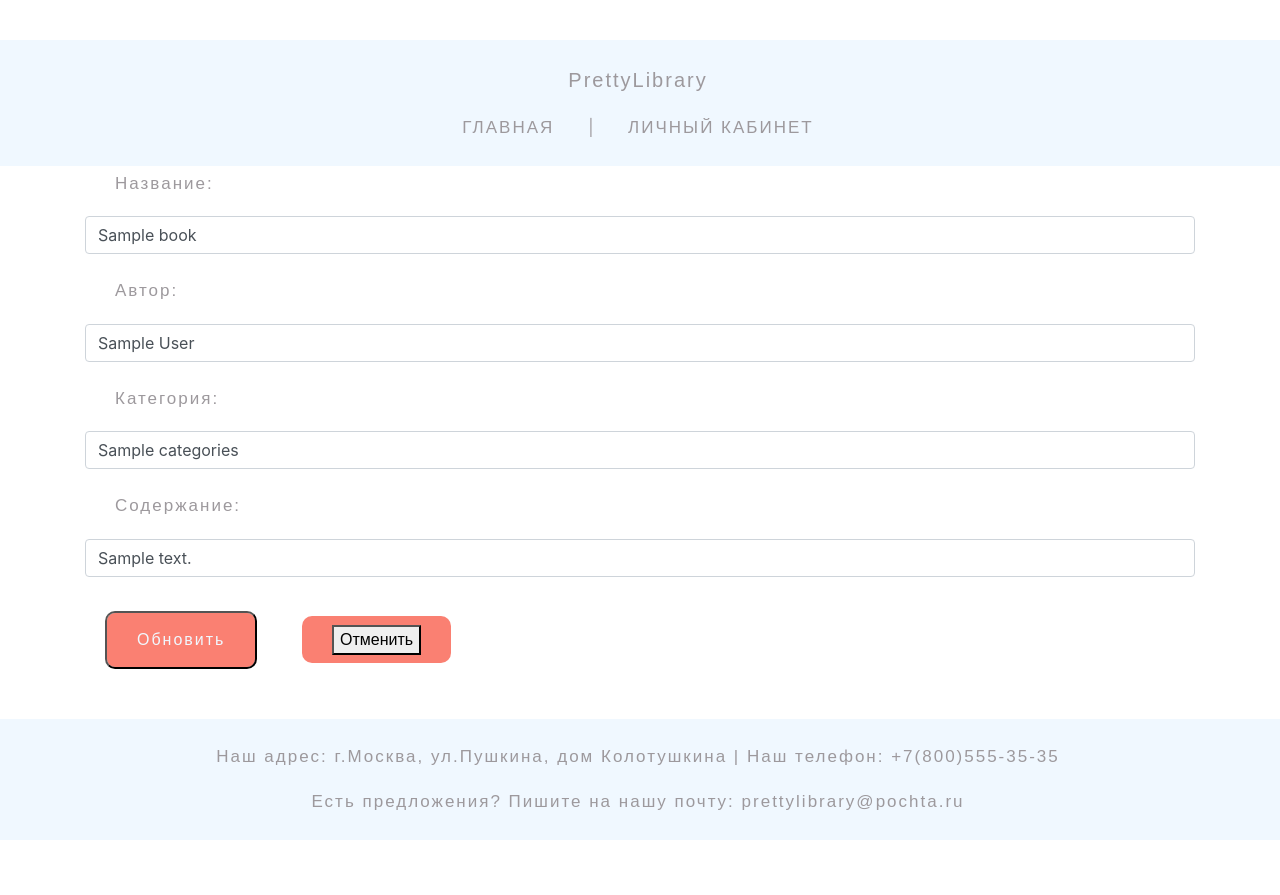
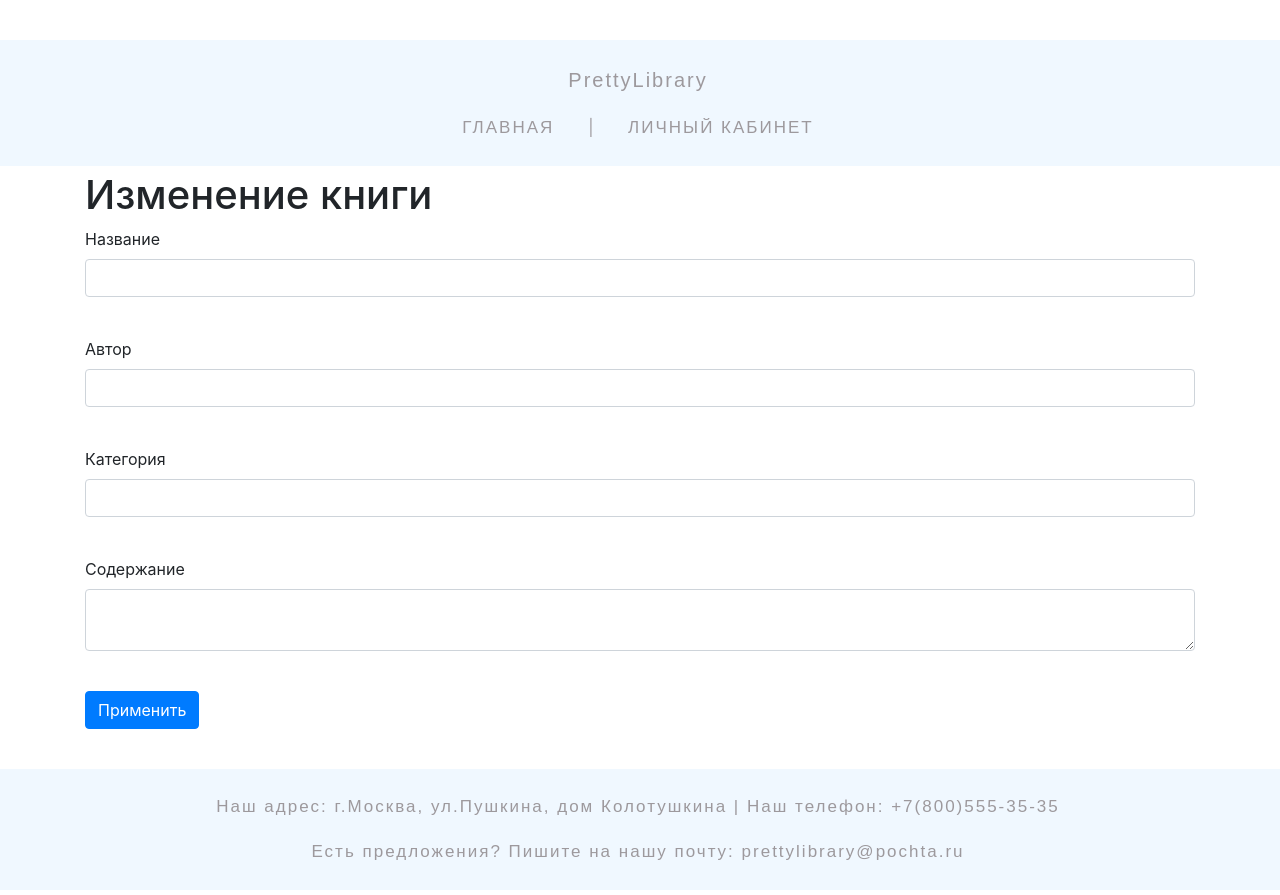
Before and after one commit to kKrIsTiNaA/flask_project, a Flask app: template templates/edit_book.html in a window 1280 px wide. Before the commit the page ends 840 px from the top, so only its background shows below. Run offline with Flask 2, Linux system fonts and the light colour scheme; the template is opened without the code that fills it: values that come from a table or form of the project are taken from there, most other values are stand-ins (such as "Sample title", 1, 10 or a date in 2020); some libraries are stand-ins or nearby versions.

Commit message:
formatted functions

```diff
--- a/main.py
+++ b/main.py
@@ -8,9 +8,9 @@ from wtforms import PasswordField, BooleanField, SubmitField, StringField, \
     SelectMultipleField, widgets, TextAreaField
 from wtforms.fields.html5 import EmailField
 from wtforms.validators import DataRequired
-from wtforms import Form
+
+import books_api
 from data import db_session, users, books
-import books_api
 
 CHOICES = [('Детские', 'Детские'),
            ('Классика', "Классика"),
@@ -34,6 +34,11 @@ login_manager.init_app(app)
 @app.errorhandler(404)
 def not_found():
     return make_response(jsonify({'error': 'Not found'}), 404)
+
+
+@app.errorhandler(500)
+def cant_process():
+    return make_response(jsonify({'error': 'Server error'}), 404)
 
 
 class SymbolError(Exception):
@@ -95,12 +100,6 @@ class RegisterForm(FlaskForm):
     categories = MultiCheckboxField(u"Какие жанры книг вы предпочитаете?",
                                     choices=CHOICES)
     submit = SubmitField('Зарегистрироваться')
-
-
-class SearchForm(Form):
-   search = StringField('search', [DataRequired()])
-   submit = SubmitField('Поиск',
-                        render_kw={'class': 'btn btn-success btn-block'})
 
 
 class BooksForm(FlaskForm):
@@ -202,14 +201,29 @@ def edit_books(book_id):
 @login_required
 def delete_book(book_id):
     session = db_session.create_session()
-    news = session.query(books.Books).filter(books.Books.id == book_id,
-                                             books.Books.who_added == current_user.id).first()
-    if news:
-        session.delete(news)
-        session.commit()
+    book = session.query(books.Books).filter(
+        books.Books.id == book_id,
+        books.Books.who_added == current_user.id).first()
+    if book:
+        return render_template('delete_book.html', book=book)
     else:
         abort(404)
     return redirect('/')
+
+
+@app.route('/books/delete_2/<int:book_id>')
+@login_required
+def one_more_delete(book_id):
+    session = db_session.create_session()
+    book = session.query(books.Books).filter(
+        books.Books.id == book_id,
+        books.Books.who_added == current_user.id).first()
+    session.delete(book)
+    session.commit()
+    all_books = session.query(books.Books).filter(
+        books.Books.who_added == 1)
+    return render_template('books.html', books=all_books,
+                           title='Все книги | PrettyLibrary')
 
 
 @app.route('/register', methods=['GET', 'POST'])
@@ -217,13 +231,15 @@ def register():
     form = RegisterForm()
     if form.validate_on_submit():
         if form.password.data != form.password_again.data:
-            return render_template('register.html', title='Регистрация | PrettyLibrary',
+            return render_template('register.html',
+                                   title='Регистрация | PrettyLibrary',
                                    form=form,
                                    message="Пароли не совпадают")
         sessions = db_session.create_session()
         if sessions.query(users.User).filter(
                 users.User.email == form.email.data).first():
-            return render_template('register.html', title='Регистрация | PrettyLibrary',
+            return render_template('register.html',
+                                   title='Регистрация | PrettyLibrary',
                                    form=form,
                                    message="Такой пользователь уже есть")
         categories = ', '.join(x for x in form.categories.data)
--- a/templates/edit_book.html
+++ b/templates/edit_book.html
@@ -1,20 +1,47 @@
 {% extends "base.html" %}
 
 {% block content %}
-    <form action="{{ url_for('edit_books', book_id = book.id)}}" method="post">
-  <div class="form-group">
-    <label for="name" class="footer">Название:</label>
-    <input type="text" class="form-control" name="name" value="{{book.name}}"> <br>
-      <label for="author" class="footer">Автор:</label>
-    <input type="text" class="form-control" name="author" value="{{book.author}}"> <br>
-      <label for="categories" class="footer">Категория:</label>
-    <input type="text" class="form-control" name="categories" value="{{book.categories}}"><br>
-      <label for="content" class="footer">Содержание:</label>
-    <input type="text" class="form-control" name="content" value="{{book.content}}"><br>
-    <button type="submit" class="button"> Обновить</button>
-    <a href='{{ url_for("show_books") }}' class="button">
-      <button>Отменить</button>
-    </a>
-  </div>
+    <h1>Изменение книги</h1>
+    <form action="" method="post">
+    {{ form.hidden_tag() }}
+    {{ form.csrf_token }}
+    <p>
+        {{ form.name.label }}<br>
+        {{ form.name(class="form-control") }}<br>
+        {% for error in form.name.errors %}
+            <p class="alert alert-danger" role="alert">
+                {{ error }}
+            </p>
+        {% endfor %}
+    </p>
+    <p>
+        {{ form.author.label }}<br>
+        {{ form.author(class="form-control") }}<br>
+        {% for error in form.author.errors %}
+            <p class="alert alert-danger" role="alert">
+                {{ error }}
+            </p>
+        {% endfor %}
+    </p>
+    <p>
+        {{ form.categories.label }}<br>
+        {{ form.categories(class="form-control") }}<br>
+        {% for error in form.categories.errors %}
+            <p class="alert alert-danger" role="alert">
+                {{ error }}
+            </p>
+        {% endfor %}
+    </p>
+    <p>
+        {{ form.content.label }}<br>
+        {{ form.content(class="form-control") }}<br>
+        {% for error in form.content.errors %}
+            <p content="alert alert-danger" role="alert">
+                {{ error }}
+            </p>
+        {% endfor %}
+    </p>
+    <p>{{ form.submit(type="submit", class="btn btn-primary") }}</p>
+    {{message}}
 </form>
 {% endblock %}
--- a/templates/template_for_errors.html
+++ /dev/null
@@ -1,5 +0,0 @@
-{% extends "base.html" %}
-
-{% block content %}
-
-{% endblock %}
```
Also changed, not shown: templates/delete_book.html (+8 -6 lines).
